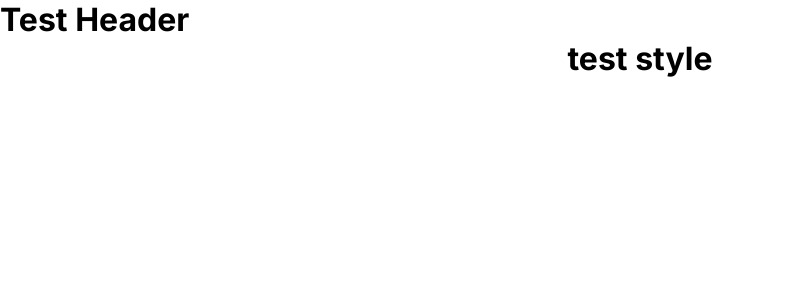
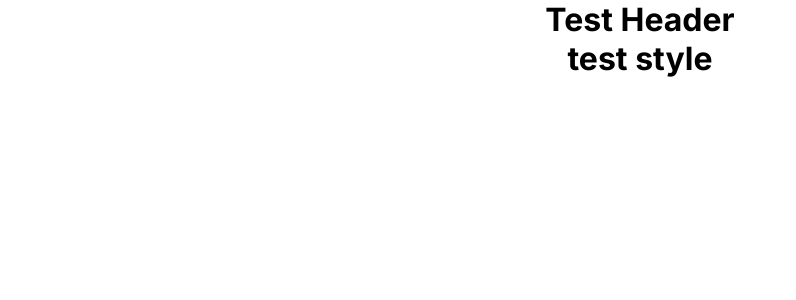
Before and after one commit to gustavocarvalho-ra/Next_Consultoria, a Next.js app: page / in a window 1280 px wide. Shown: the top 300 px of the page, without its empty margins (0-796 px from the left). Built offline with nearby package versions, Linux system fonts and the light colour scheme.

Commit message:
feat: test styles

```diff
--- a/src/app/components/Header/index.tsx
+++ b/src/app/components/Header/index.tsx
@@ -1,9 +1,9 @@
 
-
+import styles from "../../page.module.css"
 import Link from "next/link";
 
 export default function Header() {
   return (
-    <h1>Test Header</h1>
+    <h1 className={styles.main}>Test Header</h1>
   )
 }
```
